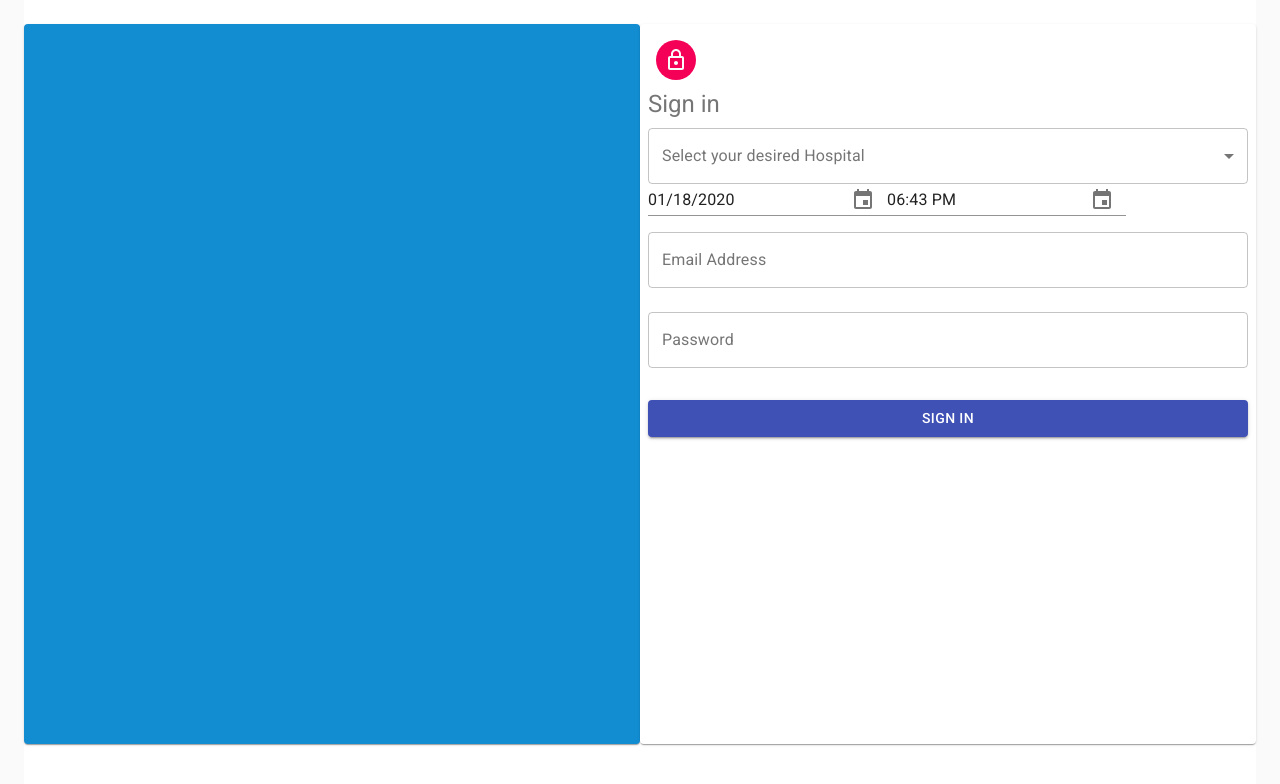
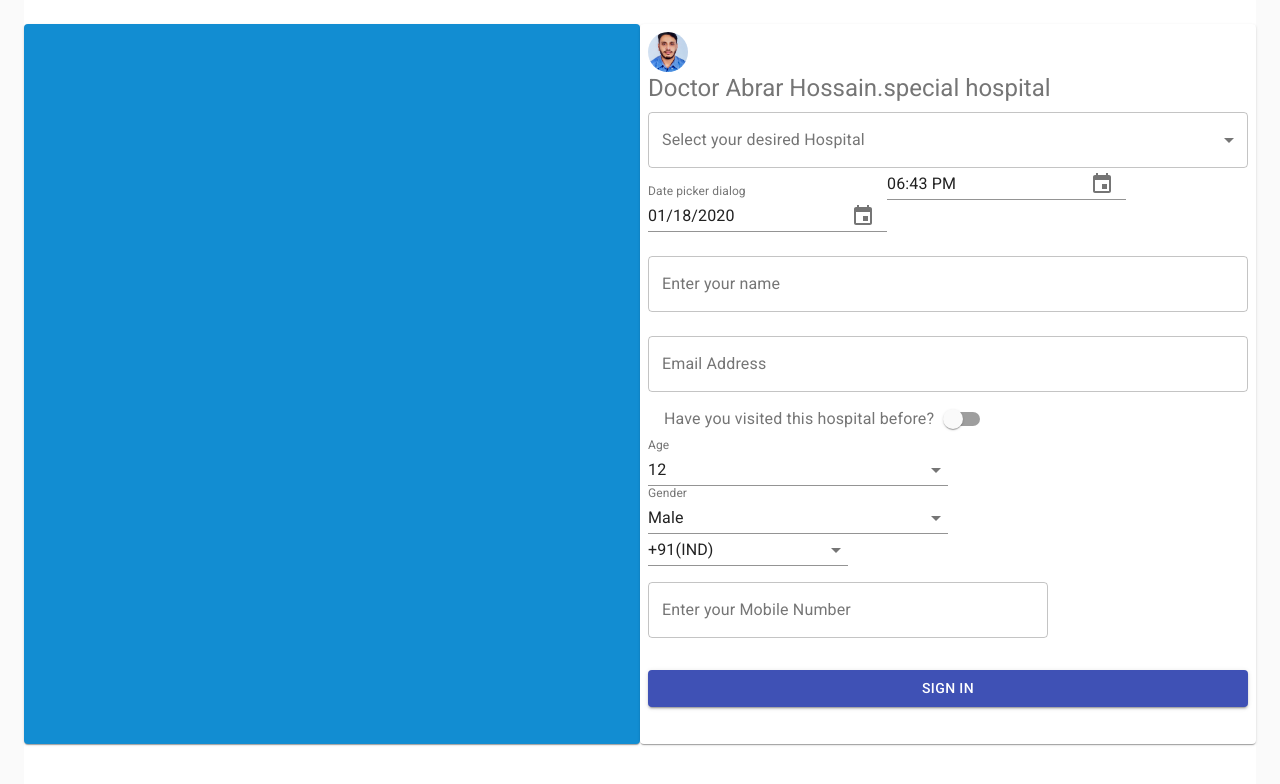
Before and after one commit to lhmisho/auth-kit, a Next.js app: page /ap in a window 1280 px wide. Shown: the top 784 px of the page. Built offline with nearby package versions, Linux system fonts and the light colour scheme.

Commit message:
apointment form

```diff
--- a/components/apointments/form-one.jsx
+++ b/components/apointments/form-one.jsx
@@ -1,6 +1,5 @@
-import React from 'react'
+import React, {useState, useEffect} from 'react'
 import Avatar from '@material-ui/core/Avatar';
-import LockOutlinedIcon from '@material-ui/icons/LockOutlined';
 import Typography from '@material-ui/core/Typography';
 import { makeStyles } from '@material-ui/core/styles';
 import Grid from '@material-ui/core/Grid';
@@ -15,6 +14,7 @@ import MenuItem from '@material-ui/core/MenuItem';
 import FormControl from '@material-ui/core/FormControl';
 import Select from '@material-ui/core/Select';
 import TextField from '@material-ui/core/TextField';
+import Switch from '@material-ui/core/Switch';
 
 const useStyles = makeStyles(theme => ({
     avatar: {
@@ -29,6 +29,10 @@ const useStyles = makeStyles(theme => ({
         margin: theme.spacing(0),
         minWidth: '100%',
     },
+    ageSelect: {
+      margin: theme.spacing(1),
+      minWidth: 120
+    },
     submit: {
         margin: theme.spacing(3, 0, 2),
     }
@@ -36,18 +40,13 @@ const useStyles = makeStyles(theme => ({
 
 const Form = ({ values, handleSubmit, handleChange, handleBlur, errors, touched }) => {
     const classes = useStyles();
-    const handleDate = (date) =>{
-        console.log(date)
-        // values.setSelectedDate(date)
-    }
     return(
         <>
-            <Avatar className={classes.avatar}>
-                <LockOutlinedIcon />
-            </Avatar>
+            <Avatar src="/images/doctor.JPG"/>
             <Typography component="h1" variant="h5">
-                Sign in
+                Doctor Abrar Hossain.special hospital
             </Typography>
+        <Grid container>
             <form className={classes.form} onSubmit={handleSubmit}>
                 <FormControl variant="outlined" className={classes.formControl}>
                     <InputLabel id="demo-simple-select-label">Select your desired Hospital</InputLabel>
@@ -67,14 +66,15 @@ const Form = ({ values, handleSubmit, handleChange, handleBlur, errors, touched
                 </FormControl>
                 <MuiPickersUtilsProvider utils={DateFnsUtils}>
                     <KeyboardDatePicker
-                        disableToolbar
-                        variant="inline"
-                        name="selectedDate"
+                        margin="normal"
+                        id="date-picker-dialog"
+                        label="Date picker dialog"
+                        format="MM/dd/yyyy"
                         value={values.selectedDate}
-                        placeholder="10/10/2018"
-                        onChange={handleDate()}
-                        minDate={new Date()}
-                        format="MM/dd/yyyy"
+                        onChange={date => values.setSelectedDate(date)}
+                        KeyboardButtonProps={{
+                            'aria-label': 'change date',
+                        }}
                     />
                 </MuiPickersUtilsProvider>
                 <MuiPickersUtilsProvider utils={DateFnsUtils}>
@@ -83,12 +83,26 @@ const Form = ({ values, handleSubmit, handleChange, handleBlur, errors, touched
                         id="time-picker"
                         variant="outlined"
                         value={values.selectedTime}
-                        onChange={handleChange}
+                        onChange={time => values.setSelectedTime(time)}
                         KeyboardButtonProps={{
                             'aria-label': 'change time',
                         }}
                     />
                 </MuiPickersUtilsProvider>
+                <TextField
+                    variant="outlined"
+                    margin="normal"
+                    fullWidth
+                    name="name"
+                    label="Enter your name"
+                    type="text"
+                    id="name"
+                    value={values.name}
+                    onChange={handleChange}
+                    onBlur={handleBlur}
+                    error={errors.name && touched.name ? true : false}
+                    helperText={errors.name ? errors.name : ''}
+                />
                 <TextField
                     variant="outlined"
                     margin="normal"
@@ -102,20 +116,84 @@ const Form = ({ values, handleSubmit, handleChange, handleBlur, errors, touched
                     error={errors.email && touched.email ? true : false}
                     helperText={errors.email ? errors.email : ''}
                 />
+                <FormControlLabel
+                    labelPlacement="start"
+                    label="Have you visited this hospital before?"
+                    control={<Switch checked={values.isVisited} onChange={() => values.setIsVisited(values.isVisited = !values.isVisited)} value={values.isVisited} />}
+                />
+
+                    <Grid item xs={6}>
+                        <FormControl className={classes.formControl}>
+                            <InputLabel htmlFor="age-native-simple">Age</InputLabel>
+                            <Select
+                                native
+                                name="age"
+                                value={values.age}
+                                onChange={handleChange}
+                                inputProps={{
+                                    name: 'age',
+                                    id: 'age-native-simple',
+                                }}
+                            >
+                                <option value="12">12</option>
+                                <option value={10}>Ten</option>
+                                <option value={20}>Twenty</option>
+                                <option value={30}>Thirty</option>
+                            </Select>
+                        </FormControl>
+                    </Grid>
+                    <Grid item xs={6}>
+                        <FormControl className={classes.formControl}>
+                            <InputLabel htmlFor="age-native-simple">Gender</InputLabel>
+                            <Select
+                                native
+                                name="gender"
+                                value={values.gender}
+                                onChange={handleChange}
+                                inputProps={{
+                                    name: 'gender',
+                                    id: 'age-native-simple',
+                                }}
+                            >
+                                <option value={'male'}>Male</option>
+                                <option value={'female'}>Female</option>
+                                <option value={'other'}>Other</option>
+                            </Select>
+                        </FormControl>
+                    </Grid>
+                <Grid item xs={4}>
+                    <FormControl className={classes.formControl}>
+                        <Select
+                            native
+                            name="phoneCc"
+                            value={values.phoneCc}
+                            onChange={handleChange}
+                            inputProps={{
+                                name: 'phoneCc',
+                                id: 'age-native-simple',
+                            }}
+                        >
+                            <option value={'+91'}>+91(IND)</option>
+                            <option value={'+92'}>+92(PAK)</option>
+                            <option value={'+880'}>+880(BAN)</option>
+                        </Select>
+                    </FormControl>
+                </Grid>
+                <Grid item xs={8}>
                     <TextField
                         variant="outlined"
                         margin="normal"
                         fullWidth
-                    name="password"
-                    label="Password"
-                    type="password"
-                    id="password"
-                    value={values.password}
+                        id="phone"
+                        label="Enter your Mobile Number"
+                        name="phone"
+                        value={values.phone}
                         onChange={handleChange}
                         onBlur={handleBlur}
-                    error={errors.password && touched.password ? true : false}
-                    helperText={errors.password ? errors.password : ''}
+                        error={errors.phone && touched.phone ? true : false}
+                        helperText={errors.phone ? errors.phone : ''}
                     />
+                </Grid>
                 <Button
                     type="submit"
                     fullWidth
@@ -126,6 +204,7 @@ const Form = ({ values, handleSubmit, handleChange, handleBlur, errors, touched
                     Sign In
                 </Button>
             </form>
+        </Grid>
         </>
     )
 };
--- a/features/apointments/style-one/form.jsx
+++ b/features/apointments/style-one/form.jsx
@@ -20,16 +20,39 @@ const BaseForm = () => {
     const classes = useStyles();
     const [name, setName] = useState('');
     const [email, setEmail] = useState('');
-    const [mobile, setMobile] = useState('');
     const [hospitalName, setHospitalName] = useState('');
     const [selectedDate, setSelectedDate] = useState(new Date());
-    const [selectedTime, seSselectedTime] = useState(new Date());
+    const [selectedTime, setSelectedTime] = useState(new Date());
+    const [isVisited, setIsVisited] = useState(false);
+    const [phoneCc, setPhoneCc] = useState('');
+    const [phone, setPhone] = useState('');
+    const [age, setAge] = useState('');
+    const [gender, setGender] = useState('');
+
+    console.log(selectedDate)
+    console.log(selectedTime)
     return (
         <Grid item xs={6} style={{backgroundColor: '#fff', height: '100vh'}}>
             <Paper className={classes.paper} style={{height: '90vh'}}>
                 <Formik
                     component={Form}
-                    initialValues={{name, email, mobile, hospitalName, selectedDate, selectedTime, setSelectedDate}}
+                    initialValues={
+                        {
+                            name,
+                            email,
+                            hospitalName,
+                            selectedDate,
+                            selectedTime,
+                            setSelectedDate,
+                            setSelectedTime,
+                            age,
+                            gender,
+                            phone,
+                            phoneCc,
+                            isVisited,
+                            setIsVisited
+                        }
+                    }
                     validateOnBlur={true}
                     validateOnChange={false}
                     onSubmit={(values, formikBag) => {
--- a/store/auth-reducer.js
+++ b/store/auth-reducer.js
@@ -1,26 +1,24 @@
 import Axios from 'axios'
-const authClient = Axios.create({
+const apiClient = Axios.create({
     baseURL: process.env.API_BASE_URL
 });
 
 
 
-export const LOGIN = 'LOGIN'
-export const SIGNUP = 'SIGNUP'
-export const LOGOUT = 'LOGOUT'
-export const LOADING = 'LOADING'
-export const ERROR = 'ERROR'
+const LOGIN = 'LOGIN';
+const SIGNUP = 'SIGNUP';
+const LOGOUT = 'LOGOUT';
+const LOADING = 'LOADING';
+const ERROR = 'ERROR';
+const APOINTMENT = 'APOINTMENT';
 
-
-const url = ""
 
 export const loading = (isLoading) => ({ type: LOADING, payload: isLoading })
 export const catchError = (error) => ({ type: ERROR, payload: error })
 
 export const login = user => dispatch => {
-    console.log("got call login")
     dispatch(loading(true));
-    authClient.post('/api/consumer/v1/login/', {
+    apiClient.post('/api/consumer/v1/login/', {
         username: user.email,
         password: user.password
     })
@@ -60,9 +58,26 @@ export const logout = () => dispatch => {
     dispatch({ type: LOGOUT })
 }
 
+export const apointment = (values) => dispatch => {
+    dispatch(loading(true))
+    apiClient.post(`myURl`, {values})
+        .then(({data}) => {
+            dispatch(loading(false));
+            dispatch(catchError(''))
+            dispatch({type: APOINTMENT, payload: data})
+        })
+        .catch(error => {
+            dispatch(loading(false));
+            const erroMsg = error.response.data;
+            dispatch(catchError(erroMsg));
+            dispatch({type: ERROR})
+        })
+}
+
 
 const init = {
     user: {},
+    apointMent: {},
     isAuthenticated: false,
     isLoading: false,
     error: ''
@@ -93,6 +108,11 @@ const userReducer = (state = init, action) => {
                 ...state,
                 error: action.payload
             }
+        case APOINTMENT:
+            return{
+                ...state,
+                apointment: action.payload
+            }
         default:
             return state;
     }
```
Lines whose indentation alone changed are shown as unchanged.
